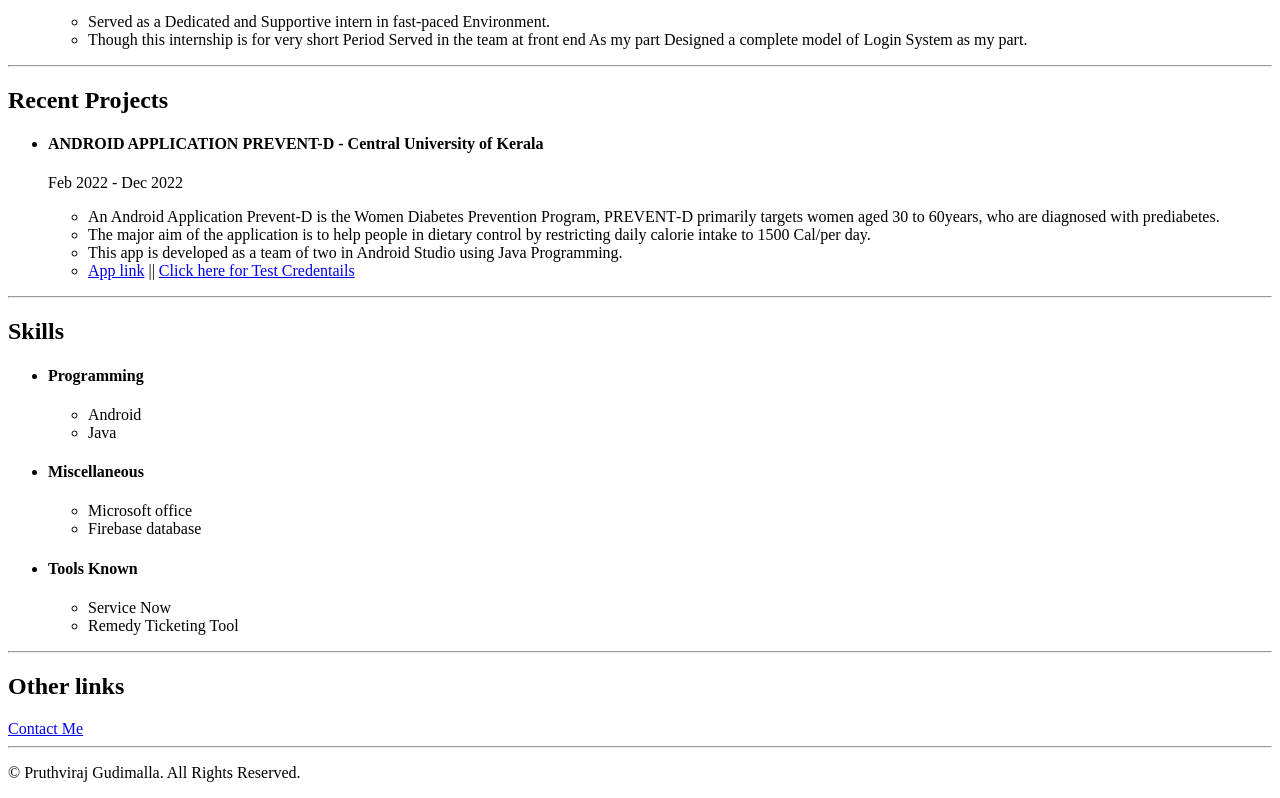
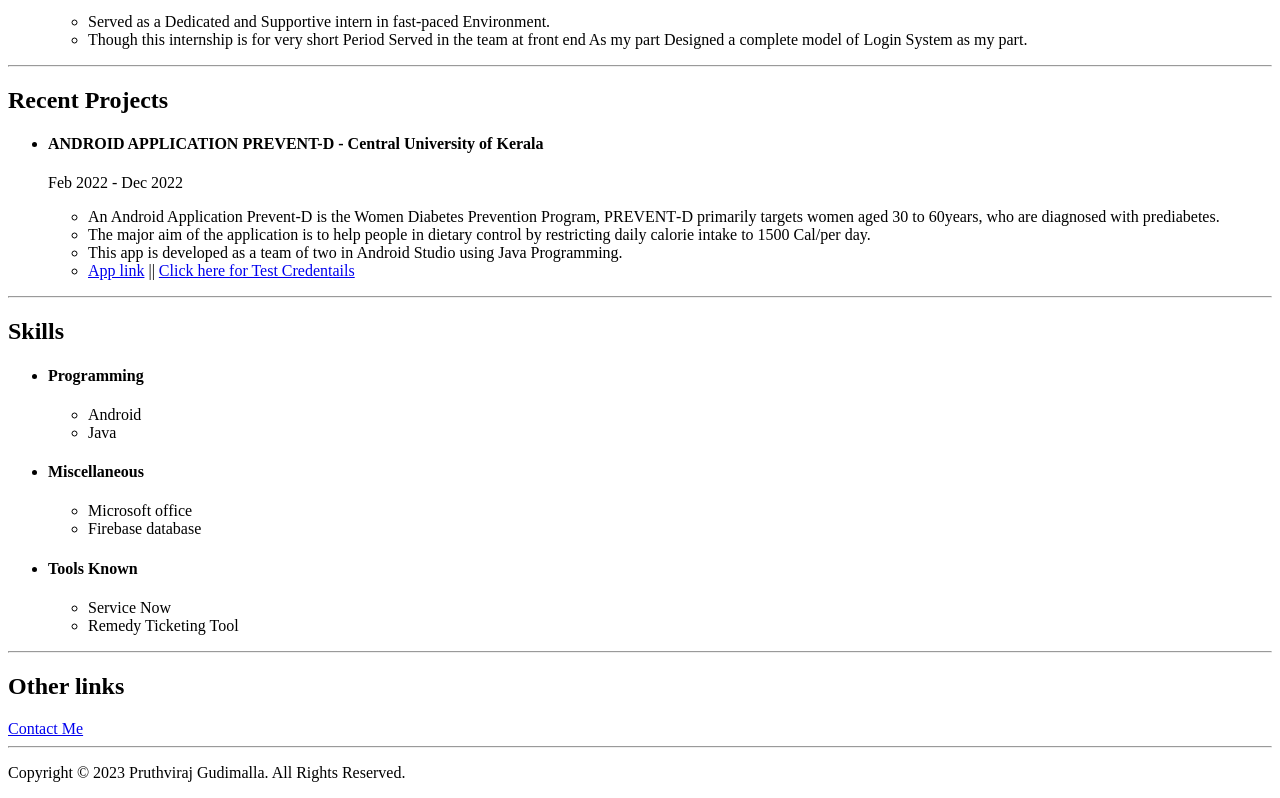
Before and after one commit to PruthvRajG/Resume, a plain HTML site: page index.html in a window 1280 px wide. Shown: the part 1012-1810 px from the top of the page. Drawn offline with Linux system fonts and the light colour scheme.

Commit message:
Update index.html

```diff
--- a/index.html
+++ b/index.html
@@ -99,6 +99,9 @@
     <h2>Other links</h2>
         <a href="./Contactme.html">Contact Me</a>
     <hr />
-    <p>© Pruthviraj Gudimalla. All Rights Reserved.</p>
+    <footer>
+        <p> Copyright © 2023 Pruthviraj Gudimalla. All Rights Reserved.</p>
+    </footer>
+
 </body>
 </html>
```
